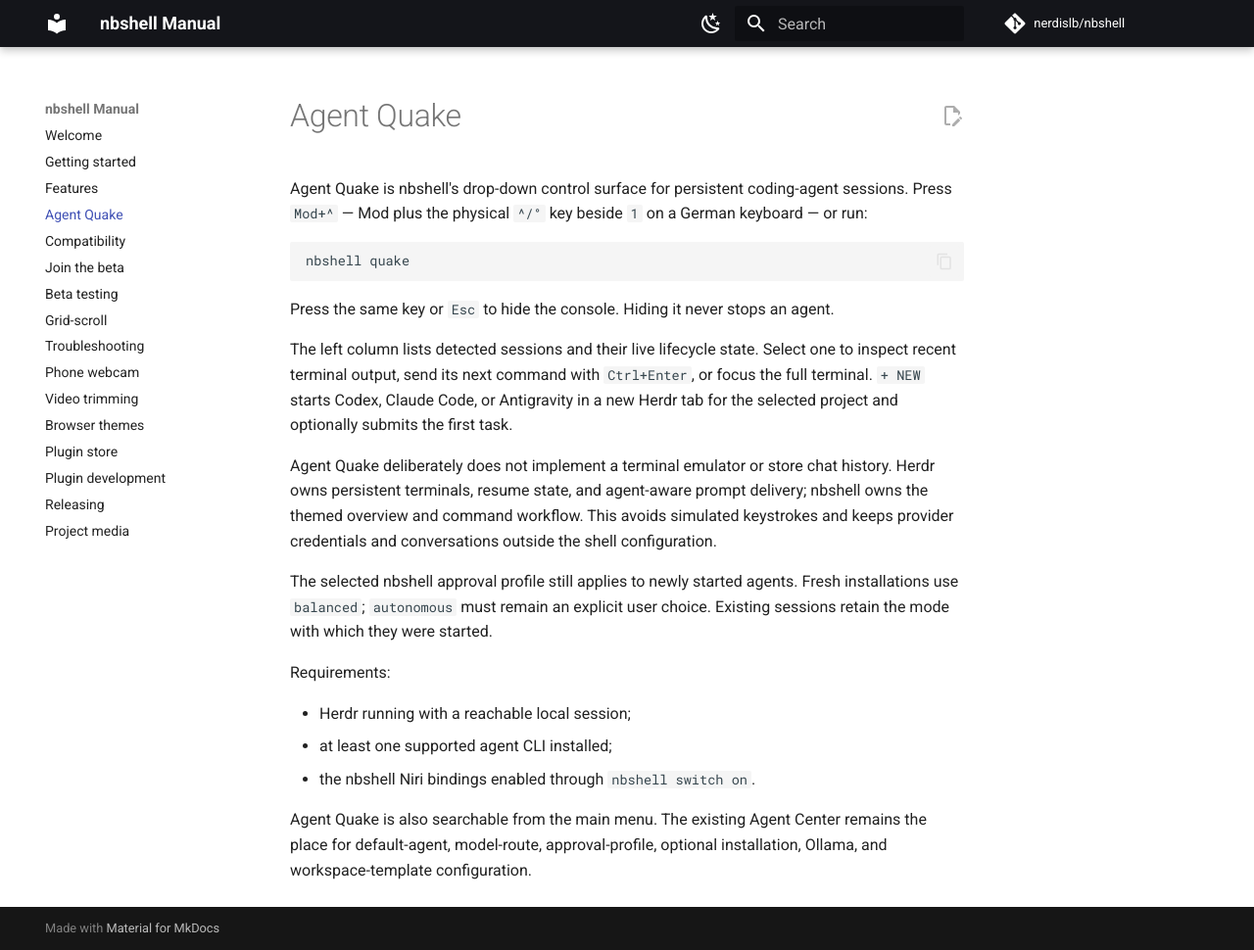
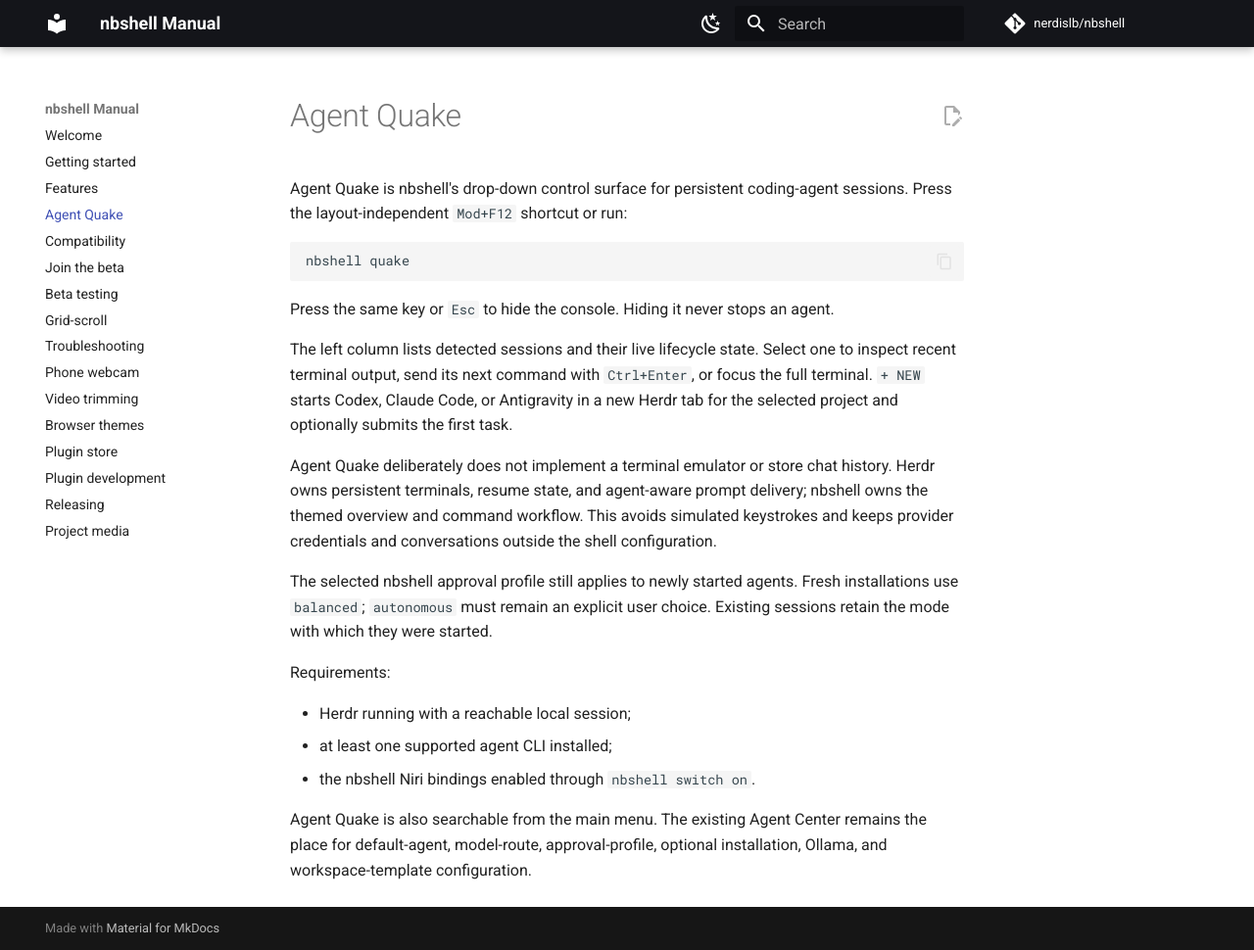
Before and after one commit to nerdislb/nbshell, an MkDocs documentation site: the page built from docs/agent-quake.md, in a window 1280 px wide and 970 px high. Shown: the whole window at 98% size. Built offline with MkDocs 1.6.1 and Material for MkDocs 9.7.7, drawn with Linux system fonts in a browser that asks for light colours; comment, search, counter and statistics services are not loaded.

Commit message:
Polish Agent Quake dropdown

````diff
--- a/docs/agent-quake.md
+++ b/docs/agent-quake.md
@@ -1,8 +1,7 @@
 # Agent Quake
 
 Agent Quake is nbshell's drop-down control surface for persistent coding-agent
-sessions. Press `Mod+^` — Mod plus the physical `^/°` key beside `1` on a
-German keyboard — or run:
+sessions. Press the layout-independent `Mod+F12` shortcut or run:
 
 ```bash
 nbshell quake
````
Also changed, not shown: CHANGELOG.md (+1 -1 lines), README.md (+1 -2 lines), docs/features.md (+1 -1 lines), 3 other files.
